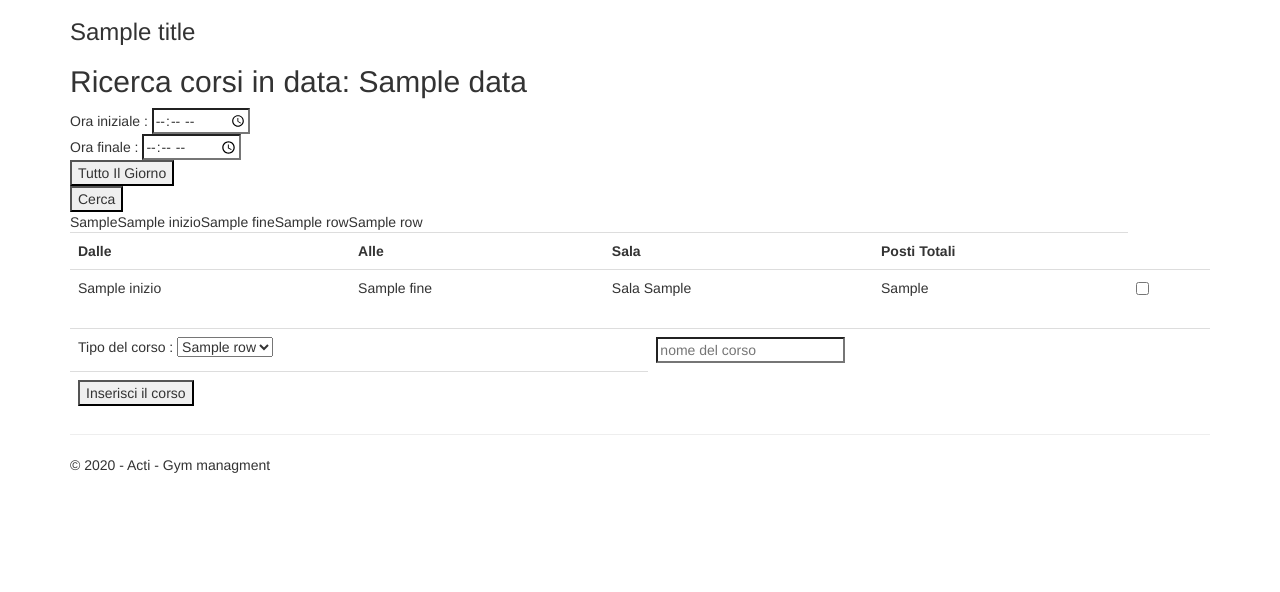
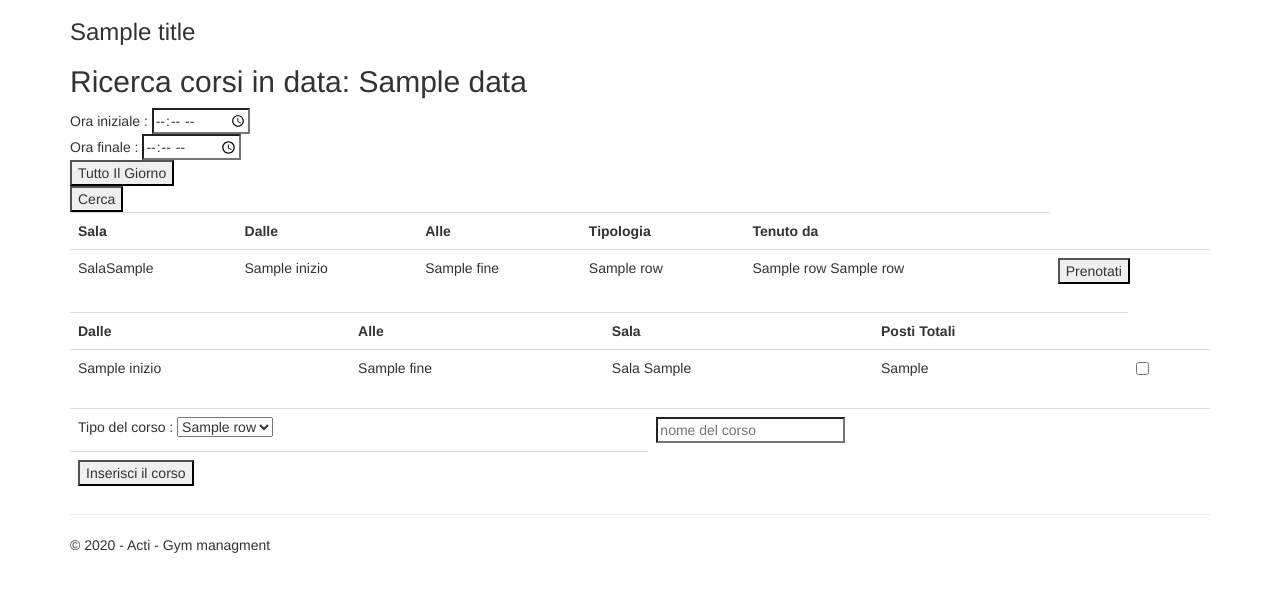
Before and after one commit to SpiderPorkPotter/Palestra, a Flask app: template Palestra/templates/corsi.html in a window 1280 px wide. Shown: the part 51-643 px from the top of the page. Run offline with Flask 2, Linux system fonts and the light colour scheme; the template is opened without the code that fills it: most values are stand-ins (such as "Sample title", 1, 10 or a date in 2020); some libraries are stand-ins or nearby versions.

Commit message:
aggiunta funzione di prenotazione al corso, da fare test e controlli

```diff
--- a/Palestra/templates/corsi.html
+++ b/Palestra/templates/corsi.html
@@ -33,10 +33,18 @@
 
 
 
-<table>
+<table class="table">
+    <th>Sala</th><th>Dalle</th><th>Alle</th><th>Tipologia</th><th>Tenuto da</th>
     {% for row in info_corsi %}
         <tr>
-            <td>{{row['id_sala']}} </td> <td>{{row['inizio']}} </td> <td>{{row['fine']}} </td> <td>{{row['nome_corso']}}</td> <td>{{row['nome_istruttore']}}</td>
+            <td>Sala{{row['id_sala']}} </td> <td>{{row['inizio']}} </td> <td>{{row['fine']}} </td> <td>{{row['nome_tipologia']}}</td> <td>{{row['nome_istruttore']}} {{row['cognome_istruttore']}}</td>
+            <td> <form action="profilo" method="post">
+                <input type="hidden" name="dataPrenotata" value="{{data}}"  >
+                <input type="hidden" name="idSala" value="{{row['id_sala']}}"  >
+                <input type="hidden" name="codiceFiscaleUtente" value="{{cf_utente}}">
+                <input type="hidden" name="idFascia" value="{{row['id_fascia']}}">
+                <input type="submit" name="prenotaCorso" value="Prenotati">
+            </form></td>
         </tr>
     {% endfor %}
 </table>
@@ -59,7 +67,7 @@
             <td>Tipo del corso :
             <select name="tipologie">
                 {% for row in lista_tipologie_tab %}
-                <option value="{{ row['id_tipologia'] }}"> {{ row['nome_tipologia'] }}</option>
+                <option value="{{row['id_tipologia']}}"> {{ row['nome_tipologia'] }}</option>
                 {% endfor %}
             </select>
             </td>
--- a/Palestra/views.py
+++ b/Palestra/views.py
@@ -171,6 +171,27 @@ def profilo():
 
         dati_utente_corrente = Persone.query.filter_by(codice_fiscale = id).first()
         #se voglio il telefono devo fare un'altra query
+        if "prenotaCorso" in request.form and request.form['prenotaCorso'] == "Prenotati":
+            data_prenotata=request.form['dataPrenotata'].replace(" ", "-")
+            id_sala=request.form['idSala']
+            cf_utente=request.form['codiceFiscaleUtente']
+            id_fascia=request.form['idFascia']
+
+        #controllo se è disponibile un posto da fare con visa
+
+        #inserisco il posto
+            try:
+                q_insert_posto = text("INSERT INTO prenotazioni(data,codice_fiscale,id_sala,id_fascia, codice_prenotazione) VALUES(:d,:cf,:ids,:idf, :cod_prenotazione) ")
+                with engine.connect() as conn:
+                    conn.execute(q_insert_posto,d=data_prenotata, cf=cf_utente, ids=id_sala, idf=id_fascia, cod_prenotazione = creaIDprenotazione())
+                    print("ciao")
+            except:
+                raise
+
+        #prenotazioni gia fatte x questo utente
+        q_lista_prenotazioni = text("SELECT p.data, p.id_sala, fs.id_fascia, p.codice_prenotazione, fs.inizio, fs.fine FROM prenotazioni p JOIN fascia_oraria fs  ON p.id_fascia=fs.id_fascia  WHERE p.codice_fiscale=:id_utente" )
+        with engine.connect() as conn:
+           tab_prenotazioni_effettuate = conn.execute(q_lista_prenotazioni,id_utente=id)
 
 
         if 'modificavalori' in request.form and  request.form['modificavalori'] == "ModificaPermessi":
@@ -206,7 +227,8 @@ def profilo():
                 s = text("SELECT p.codice_fiscale, p.nome, p.cognome, i.telefono , p.ruolo FROM  persone p JOIN info_contatti i ON p.codice_fiscale=i.codice_fiscale WHERE p.ruolo=3 OR p.ruolo=2 ")
                 lista_persone = conn.execute(s)
 
-                return render_template("profilo.html", title="profilo", lista_persone = lista_persone, dati_utente = dati_utente_corrente, ruolo="capo")
+                return render_template("profilo.html", title="profilo", lista_persone = lista_persone, dati_utente = dati_utente_corrente, ruolo="capo", prenotazioni_effettuate=tab_prenotazioni_effettuate )
+
 
 
     #queste tre righe sono di prova per vedere se effettivamente prende
@@ -283,7 +305,7 @@ def corsi():
 
 
 
-                s = text("SELECT f.inizio,f.fine, sc.id_sala,tc.id_tipologia, pi.nome AS nome_istruttore, pi.cognome AS cognome_istruttore "
+                s = text("SELECT sc.id_fascia,f.inizio,f.fine, sc.id_sala,tc.nome_tipologia, pi.nome AS nome_istruttore, pi.cognome AS cognome_istruttore "
                         "FROM sale_corsi sc JOIN fascia_oraria f ON sc.id_fascia=f.id_fascia "
                         "JOIN sale s ON sc.id_sala= s.id_sala JOIN corsi co ON co.id_corso=sc.id_corso JOIN persone pi ON pi.codice_fiscale =co.codice_fiscale_istruttore JOIN tipologie_corsi tc ON co.id_tipologia=tc.id_tipologia "
                         "WHERE f.inizio >= :oraInizio AND f.fine <= :oraFine AND f.giorno = :intGiorno AND sc.data = :input_data "
@@ -311,7 +333,7 @@ def corsi():
                 with engine.connect() as conn:
                     sale_libere = conn.execute(q_sale_libere, dataDB=data_for_DB, oraInizio = input_ora_inizio, oraFine = input_ora_fine , g= intGiorno_settimana)
 
-                return render_template( 'corsi.html',title='Corsi Disponibili', data = data, ruolo_utente = ruolo_utente, sale_disp_con_fasce =sale_libere , info_corsi =corsi_liberi, lista_tipologie_tab = lista_tipologie_tab)
+                return render_template( 'corsi.html',title='Corsi Disponibili', data = data, ruolo_utente = ruolo_utente, sale_disp_con_fasce =sale_libere , info_corsi =corsi_liberi, lista_tipologie_tab = lista_tipologie_tab,cf_utente = Persone.get_id(current_user) )
         else:
             render_template( 'corsi.html',title='Corsi Disponibili', data = data)
 
@@ -587,3 +609,14 @@ def creaIDtipologiaCorso():
 
         next_id = int(num_tipologie) + 1
         return next_id
+
+def creaIDprenotazione():
+     with engine.connect() as conn:
+        s = "SELECT COUNT(*) AS num_prenotazioni FROM prenotazioni"
+        res = conn.execute(s)
+        for row in res:
+            num_prenotazioni = row['num_prenotazioni']
+            break
+
+        next_id = int(num_prenotazioni) + 1
+        return next_id
```
Also changed, not shown: Palestra/templates/profilo.html (+12 -0 lines).
